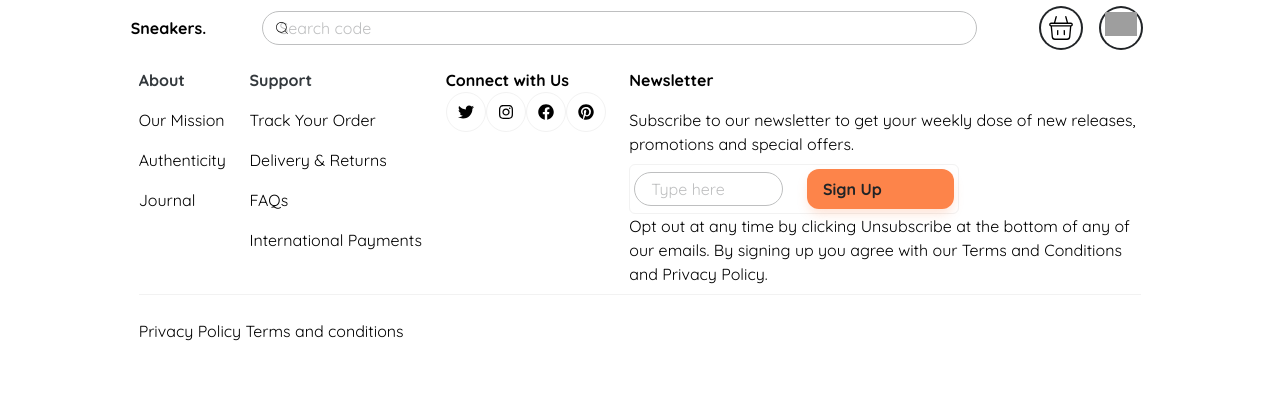
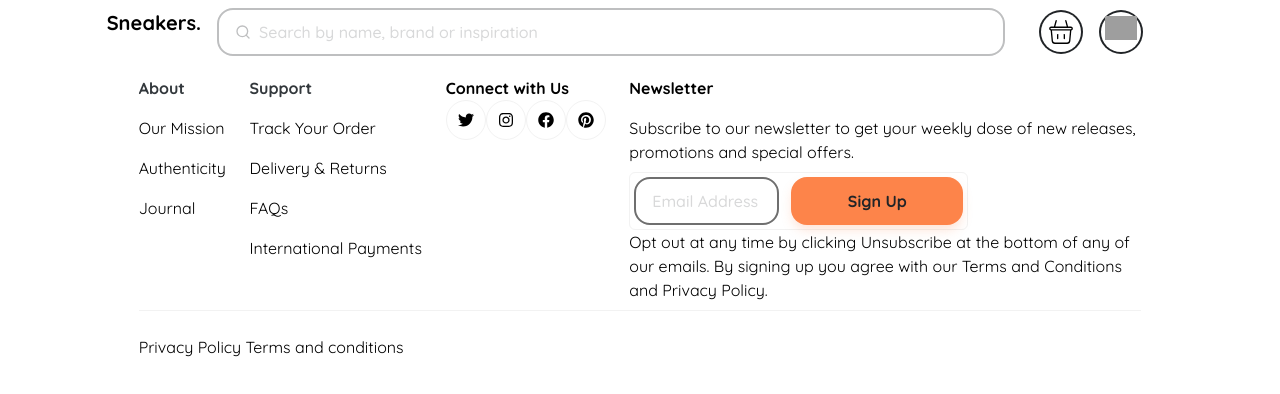
Before and after one commit to hermescati/sneakers, a Next.js app: page / in a window 1280 px wide. Shown: the top 394 px of the page. Built offline with nearby package versions, Linux system fonts and the light colour scheme; grey boxes are pictures that could not be loaded.

Commit message:
Fixed behavior of input field and search bar

```diff
--- a/components/Button.tsx
+++ b/components/Button.tsx
@@ -2,7 +2,7 @@ import { cva, VariantProps } from "class-variance-authority";
 import { ReactNode } from "react";
 
 const buttonStyles = cva(
-  "flex items-center gap-2 w-full font-bold disabled:opacity-50 disabled:cursor-not-allowed",
+  "flex items-center gap-2 w-full font-bold disabled:opacity-50 disabled:cursor-not-allowed transition-all ease-in-out duration-300",
   {
     variants: {
       intent: {
@@ -42,6 +42,7 @@ const buttonStyles = cva(
     defaultVariants: {
       intent: "primary",
       size: "default",
+      content: "center",
     },
   }
 );
@@ -49,7 +50,6 @@ const buttonStyles = cva(
 interface ButtonProps extends VariantProps<typeof buttonStyles> {
   children: ReactNode;
   disabled?: boolean;
-  onClick: () => void;
 }
 
 export default function Button({
@@ -58,14 +58,12 @@ export default function Button({
   size,
   content,
   disabled,
-  onClick,
 }: ButtonProps) {
   return (
     <button
       type="button"
       className={buttonStyles({ intent, size, content })}
       disabled={disabled}
-      onClick={onClick}
     >
       {children}
     </button>
--- a/components/Footer.tsx
+++ b/components/Footer.tsx
@@ -4,7 +4,7 @@ import { FaTwitter } from "react-icons/fa";
 import { FaFacebook } from "react-icons/fa";
 import { FaPinterest } from "react-icons/fa";
 import Button from "./Button";
-import InputField from "./InputField";
+import InputField from "./Input/InputField";
 
 export default function Footer() {
   const footerNavs = [
@@ -92,21 +92,9 @@ export default function Footer() {
             </p>{" "}
             <form onSubmit={(e) => e.preventDefault()}>
               <div className="flex gap-3 items-center border rounded-md p-1">
-                <InputField
-                  intent="default"
-                  placeholder="Type here"
-                  onChange={() => {
-                    console.log("kot");
-                  }}
-                />
+                <InputField intent="text" placeholder="Email Address" />
 
-                <Button
-                  intent="secondary"
-                  size="small"
-                  onClick={function (): void {
-                    throw new Error("Function not implemented.");
-                  }}
-                >
+                <Button intent="secondary" size="default">
                   Sign Up
                 </Button>
               </div>
--- /dev/null
+++ b/components/Input/InputField.tsx
@@ -0,0 +1,75 @@
+import { cva, VariantProps } from "class-variance-authority";
+
+const inputStyles = cva(
+  "w-full border-2 leading-none font-medium placeholder:opacity-60 focus:outline-none focus:ring focus:ring-offset-0 focus:ring-accent focus:ring-opacity-50 disabled:opacity-50 disabled:cursor-not-allowed transition-all ease-in-out duration-300",
+  {
+    variants: {
+      intent: {
+        text: [
+          "border-gray-600",
+          "text-gray-600",
+          "focus:border-gray-800",
+          "focus:text-gray-800",
+        ],
+        number: [
+          "border-gray-400",
+          "text-gray-400",
+          "focus:border-gray-800",
+          "focus:text-gray-800",
+        ],
+      },
+      size: {
+        default: [
+          "px-4",
+          "py-3",
+          "rounded-2xl",
+          "focus:rounded-2xl",
+          "text-sm",
+        ],
+        small: ["px-4", "py-2", "rounded-xl", "focus:rounded-xl", "text-xs"],
+      },
+    },
+    defaultVariants: {
+      intent: "text",
+      size: "default",
+    },
+  }
+);
+interface InputFieldProps extends VariantProps<typeof inputStyles> {
+  placeholder?: string;
+  label?: string;
+  value?: string;
+  disabled?: boolean;
+  required?: boolean;
+  min?: number;
+  max?: number;
+}
+export default function InputField({
+  intent,
+  size,
+  placeholder,
+  label,
+  value,
+  disabled,
+  required,
+  min,
+  max,
+}: InputFieldProps) {
+  return (
+    <div className="w-full flex flex-col gap-1">
+      {label && (
+        <label className="text-h4 text-gray-900 font-semibold">{label}</label>
+      )}
+      <input
+        type={`${intent}`}
+        value={value}
+        placeholder={placeholder}
+        className={inputStyles({ intent, size })}
+        min={min}
+        max={max}
+        disabled={disabled}
+        required={required}
+      />
+    </div>
+  );
+}
--- /dev/null
+++ b/components/Input/SearchBar.tsx
@@ -0,0 +1,44 @@
+import { LuSearch } from "react-icons/lu";
+import { useState } from "react";
+
+interface SearchBarProps {
+  placeholder?: string;
+  value?: string;
+  disabled?: boolean;
+}
+
+export default function SearchBar({
+  placeholder,
+  value,
+  disabled,
+}: SearchBarProps) {
+  const [isFocused, setIsFocused] = useState(false);
+
+  const handleFocus = () => {
+    setIsFocused(true);
+  };
+
+  const handleBlur = () => {
+    setIsFocused(false);
+  };
+  return (
+    <form
+      className={`relative w-full px-10 py-3 border-2 rounded-2xl leading-none font-medium border-gray-400 text-gray-400 ${
+        isFocused
+          ? "border-gray-800 text-gray-800"
+          : "border-gray-400 text-gray-400"
+      }`}
+    >
+      <LuSearch className="absolute top-3.5 left-4" size={"1rem"} />
+      <input
+        type="text"
+        value={value}
+        placeholder={placeholder}
+        className="w-full leading-none font-medium placeholder:opacity-60 outline-none"
+        disabled={disabled}
+        onFocus={handleFocus}
+        onBlur={handleBlur}
+      />
+    </form>
+  );
+}
--- a/components/InputField.tsx
+++ /dev/null
@@ -1,44 +0,0 @@
-import { cva, VariantProps } from "class-variance-authority";
-import { ReactNode } from "react";
-
-const inputStyles = cva(" flex items-center px-4", {
-  variants: {
-    intent: {
-      default: [
-        "px-11",
-        "py-1",
-        "w-full",
-        "mr-3",
-        "border",
-        "border-gray-400",
-        "rounded-[50px]",
-        "inline-flex",
-        "flex-col",
-        "justify-center",
-        "items-start",
-        "gap-8",
-      ],
-    },
-  },
-});
-interface InputProps extends VariantProps<typeof inputStyles> {
-  disabled?: boolean;
-  onChange: () => void;
-  placeholder?: string;
-}
-export default function InputField({
-  disabled,
-  onChange,
-  intent,
-  placeholder,
-}: InputProps) {
-  return (
-    <input
-      type="text"
-      placeholder={placeholder}
-      className={inputStyles({ intent })}
-      disabled={disabled}
-      onChange={onChange}
-    />
-  );
-}
--- a/components/Logo.tsx
+++ b/components/Logo.tsx
@@ -1,9 +1,7 @@
-import React from "react";
-
 export default function Logo() {
   return (
-    <div className="flex items-center px-6">
-      <h1 className="font-bold text-xl py-1.25">Sneakers.</h1>
+    <div className="flex items-center">
+      <h1 className="font-bold text-logo">Sneakers.</h1>
     </div>
   );
 }
--- a/components/NavBar.tsx
+++ b/components/NavBar.tsx
@@ -1,13 +1,18 @@
+"use client";
+
 import React from "react";
-import SearchBar from "./SearchBar";
+import SearchBar from "./Input/SearchBar";
 import Logo from "./Logo";
 import Profile from "./Profile";
+import Link from "next/link";
 
 export default function NavBar() {
   return (
     <nav className="bg-white flex mt-2 space-x-4">
-      <Logo />
-      <SearchBar />
+      <Link href={"/"}>
+        <Logo />
+      </Link>
+      <SearchBar placeholder="Search by name, brand or inspiration" />
       <Profile />
     </nav>
   );
--- a/components/SearchBar.tsx
+++ /dev/null
@@ -1,19 +0,0 @@
-"use client";
-import React from "react";
-import { CiSearch } from "react-icons/ci";
-import InputField from "./InputField";
-
-export default function SearchBar() {
-  return (
-    <div className="relative flex items-center w-full px-4">
-      <div className="absolute inset-y-0 left-7 flex items-center pointer-events-none">
-        <CiSearch className="w-4 h-4 text-gray-500 dark:text-gray-400" />
-      </div>
-      <InputField
-        intent="default"
-        onChange={() => {}}
-        placeholder="Search code"
-      />
-    </div>
-  );
-}
```
